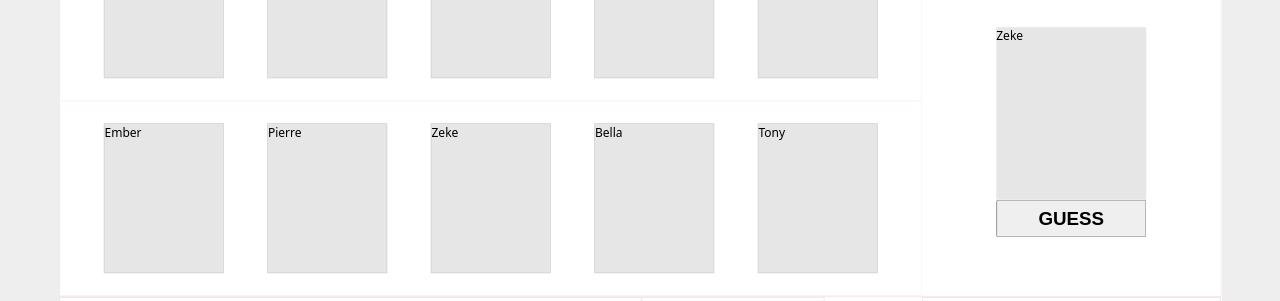
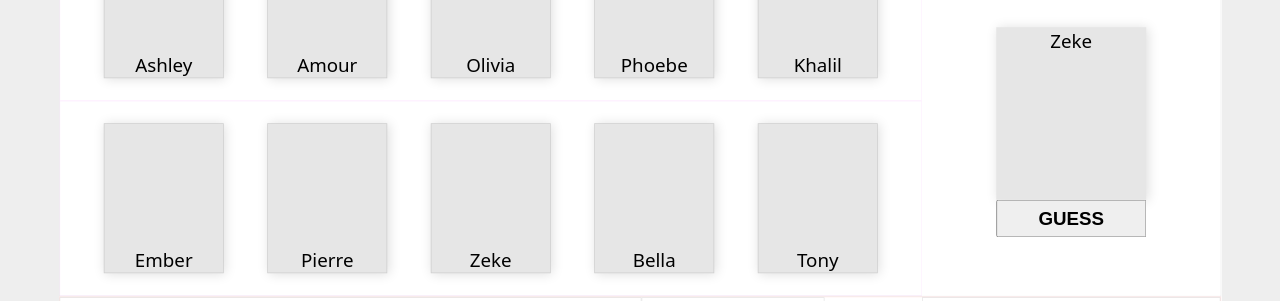
Before and after one commit to k-vernon/clue-three, a plain HTML site: page index.html in a window 1280 px wide. Shown: the part 237-538 px from the top of the page. Drawn offline with Linux system fonts and the light colour scheme.

Commit message:
change card styling

```diff
--- a/css/style.css
+++ b/css/style.css
@@ -96,6 +96,10 @@ body > div {
     border: 1px solid rgba(0, 0, 0, 0.1);
     width: 160px;
     height: 200px;
+    align-items: flex-end;
+    justify-content: center;
+    font-size: 25px;
+    box-shadow: 2px 1px 15px rgba(0, 0, 0, 0.133);
 }
 
 #right {
@@ -140,6 +144,10 @@ body > div {
     background-color: rgb(230, 230, 230);
     align-self: center;
     margin: 0px 0px 0px 0px;
+    align-items: flex-start;
+    justify-content: center;
+    font-size: 25px;
+    box-shadow: 2px 1px 15px rgba(0, 0, 0, 0.133);
 }
 
 #guess-button {
--- a/js/app.js
+++ b/js/app.js
@@ -135,6 +135,7 @@ function clueCount(){
 function submitHandleClick(){
     checkInput()
     clueCount()
+    inputEl.innerHTML = ""
 }
 
 function checkInput(){
@@ -204,14 +205,14 @@ function checkInput(){
 }
 
 function checkFormat(){
+
     if (!inputEl.value.includes("?")){
         invalidEl.textContent = `Invalid input. Must include "?"`
-    // } else if (!inputEl.value.includes("hey")){
-    //     invalidEl.textContent = `Invalid input. Must include a valid trait`
+    } else if (!inputEl.value.includes(characterKeys)){
+        invalidEl.textContent = `Invalid input. Must include a valid trait`
     } else {
         clueMessageEls[0].textContent = `${inputEl.value} NO`
     }
-
 }
 
 function guessName(){
```
